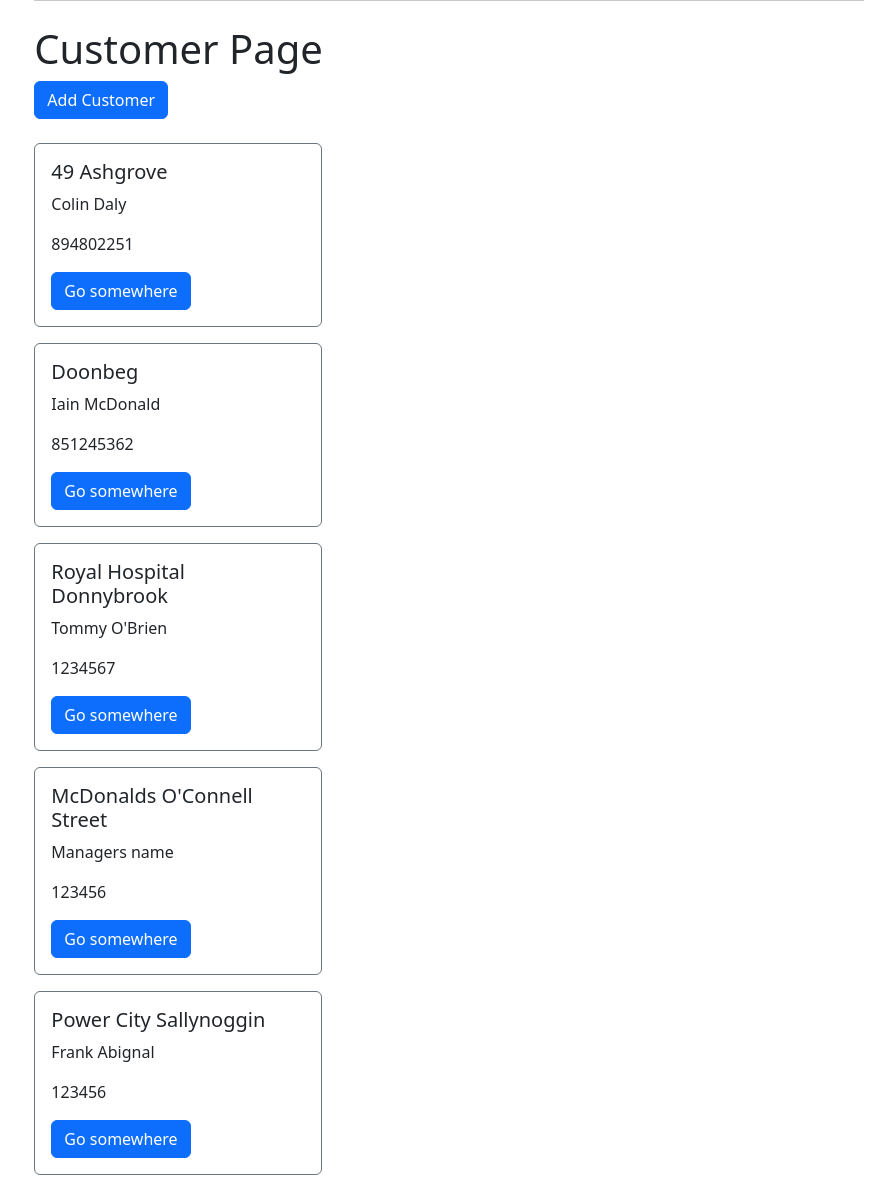
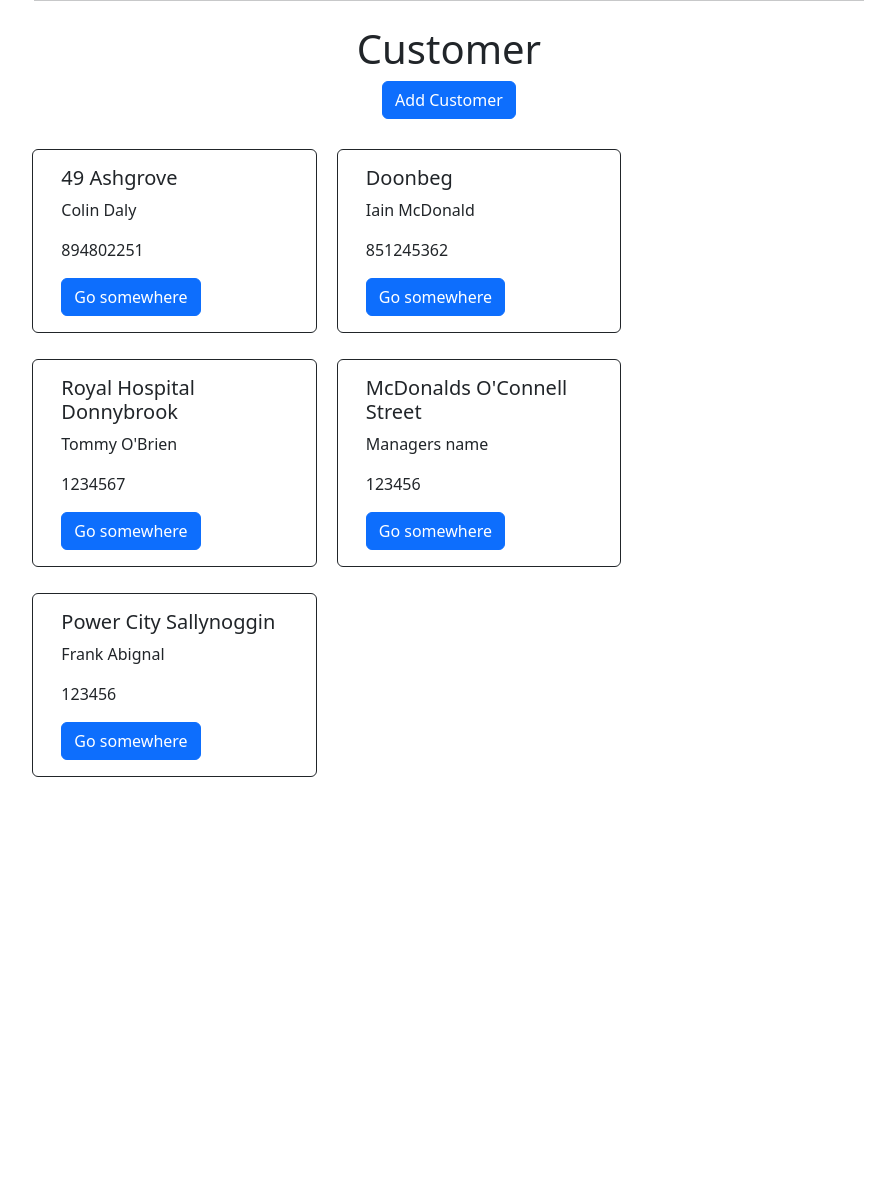
Before and after one commit to SlashD9/WorkApp, a Django app: page /customer/ in a window 1280 px wide. Shown: the part 56-1247 px from the top of the page, without its empty margins (191-1086 px from the left). After the commit the page ends 833 px from the top, so only its background shows below. Run offline with Django 5.2, Linux system fonts and the light colour scheme; data comes from the database, SQL or seed files in the repository; both versions use the stored data as it was after the commit; some libraries are stand-ins or nearby versions.

Commit message:
more bootstrap and styling

```diff
--- a/workapp/workforms/templates/base.html
+++ b/workapp/workforms/templates/base.html
@@ -9,7 +9,7 @@
   <body>
     <nav class="navbar bg-dark navbar-expand-lg bg-body-tertiary" data-bs-theme="dark">
       <div class="container-fluid">
-        <a class="navbar-brand" href="#">Worksheets</a>
+        <a class="navbar-brand" href="/sites/">Worksheets</a>
         <button class="navbar-toggler" type="button" data-bs-toggle="collapse" data-bs-target="#navbarSupportedContent" aria-controls="navbarSupportedContent" aria-expanded="false" aria-label="Toggle navigation">
         <span class="navbar-toggler-icon"></span>
         </button>
--- a/workapp/workforms/templates/customer.html
+++ b/workapp/workforms/templates/customer.html
@@ -1,26 +1,25 @@
 {% extends 'base.html' %}
 
 {% block content %}
-  <h1>Customer Page</h1>
+<div class="text-center" style="margin: 20px;">
+  <h1>Customer</h1>
   <a class="btn btn-primary" href="/customer/add_customer/" role="button">Add Customer</a>
   <br>
   <br>
+</div>
+
+  <div class="row row-cols-1 row-cols-md-3 g-4">
     {% for x in customers %}
-    <div class="row">
-      <div class="container-fluid">
-        <div class="col-sm-6 mb-3 mb-sm-0">
-          <div class="card border-secondary mb-3" style="max-width: 18rem;">
-            <div class="card-body">
-              <h5 class="card-title">{{ x.site_name }}</h5>
+      <div class="card border-dark mb-3" style="max-width: 18rem; margin: 10px;">
+        <div class="card-body">
+          <h5 class="card-title">{{ x.site_name }}</h5>
               <p class="card-text">{{ x.customer_name }}</p>
               <p class="card-text">{{ x.customer_phone }}</p>
-              <a href="#" class="btn btn-primary">Go somewhere</a>
-            </div>
-          </div>
+          <a href="#" class="btn btn-primary">Go somewhere</a>
         </div>
       </div>
-    </div>
     {% endfor %}
+  </div>
 
 
 {% endblock %}
--- a/workapp/workforms/templates/stock.html
+++ b/workapp/workforms/templates/stock.html
@@ -1,8 +1,10 @@
 {% extends 'base.html' %}
 
 {% block content %}
-  <h1>Stock Page</h1>
+<div class="text-center" style="margin: 20px;">
+  <h1>Stock</h1>
   <a class="btn btn-primary" href="/stock/add_stock/" role="button">Add Stock</a>
+</div>
 
   <table class="table">
   <thead>
--- a/workapp/workforms/urls.py
+++ b/workapp/workforms/urls.py
@@ -10,7 +10,7 @@ admin.site.site_title = 'Worksheets' # default: "Django site admin"
 app_name = 'posts'
 
 urlpatterns = [
-    path('', home, name='home'),
+    path('', sites, name='Sites'),
     path('sites/', sites, name='Sites'),
     path('customer/', customer, name='Customer'),
     path('worksheet/', worksheet, name='Worksheet'),
```
Also changed, not shown: workapp/workforms/templates/service.html (+11 -10 lines), workapp/workforms/templates/sites.html (+7 -8 lines), workapp/workforms/templates/worksheet.html (+11 -10 lines), workapp/db.sqlite3, workapp/workforms/._urls.py.
